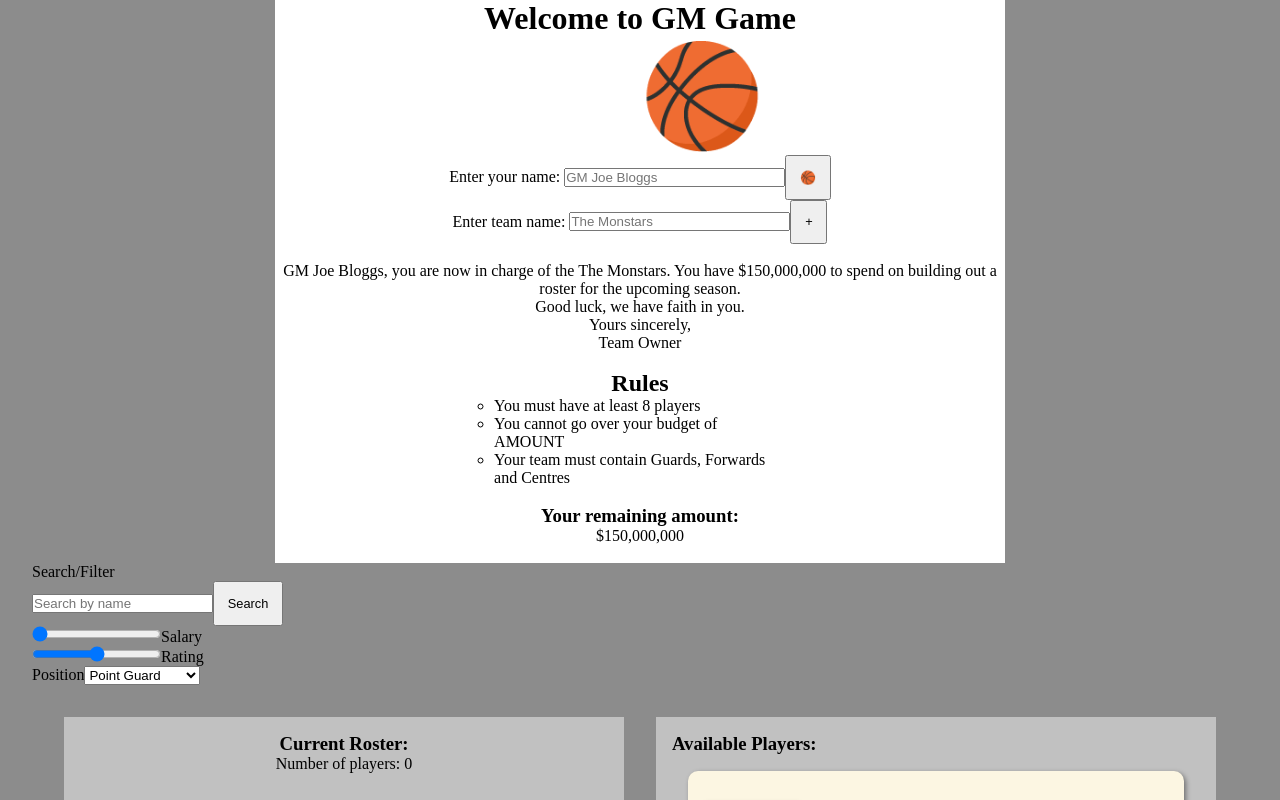
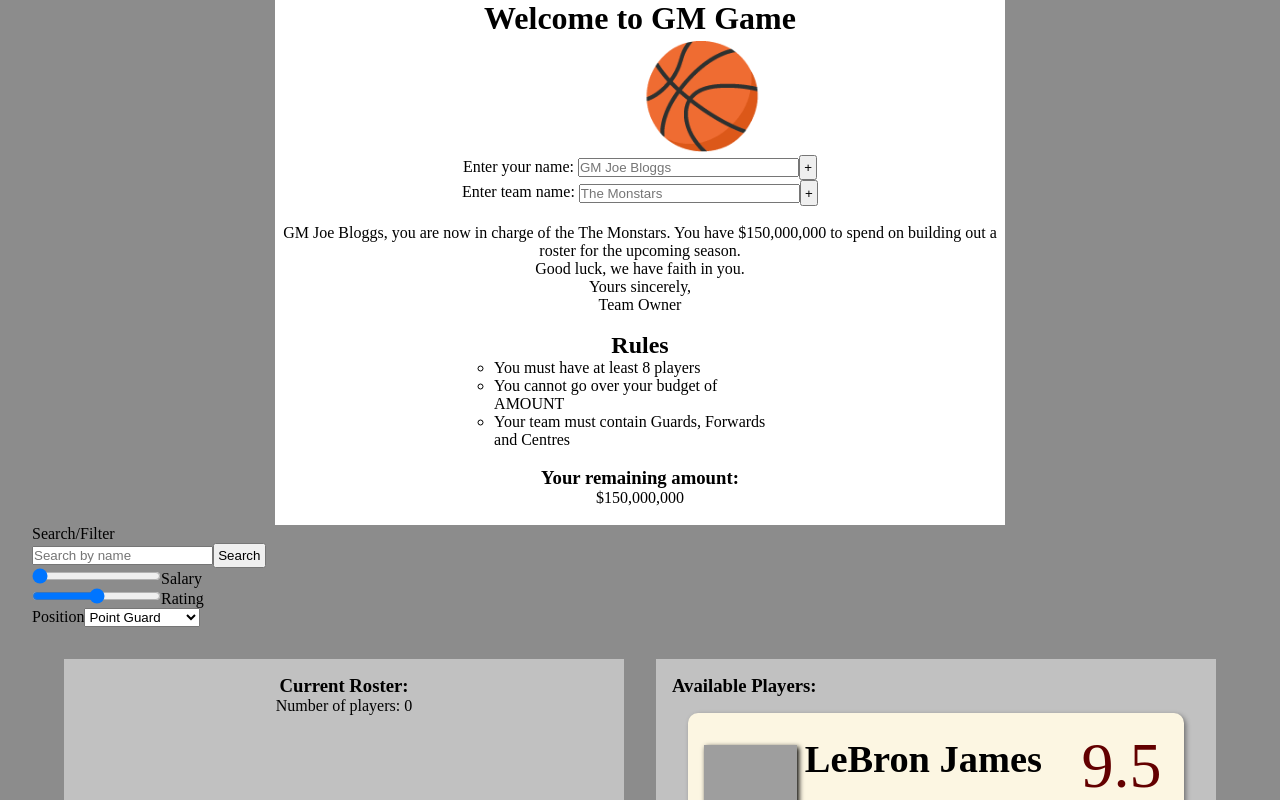
Before and after one commit to Peach-24/nba-gm-simulator, a React (Create React App) app: page / in a window 1280 px wide. Shown: the top 800 px of the page. Built offline with nearby package versions, Linux system fonts and the light colour scheme; grey boxes are pictures that could not be loaded.

Commit message:
buttons resized

```diff
--- a/src/AvailablePlayers.js
+++ b/src/AvailablePlayers.js
@@ -2,26 +2,27 @@ import React from 'react';
 
 const AvailablePlayers = (props) => {
   return (
-    <div id='availablePlayers' class='rosters'>
+    <div id="availablePlayers" class="rosters">
       <h3>Available Players:</h3>
       <ul>
         {props.players.map((player) => {
           const remove = props.selectPlayer;
 
           return (
-            <li key={player.name} id='player-card'>
-              <div class='player-block'>
-                <div class='headshot'>
+            <li key={player.name} id="player-card">
+              <div class="player-block">
+                <div class="headshot">
                   <img src={player.url} alt={player.name} />
                 </div>
-                <div class='player-info'>
+                <div class="player-info">
                   <h1>{player.name}</h1>
                   <p>Position: {player.position}</p>
                   <p>Salary: ${player.salary}</p>
                 </div>
-                <div class='rating'>
+                <div class="rating">
                   <p>{player.rating}</p>
                   <button
+                    id="select-player"
                     onClick={() => {
                       remove(player.name);
                     }}
--- a/src/Header.js
+++ b/src/Header.js
@@ -20,7 +20,7 @@ const Header = () => {
           placeholder="GM Joe Bloggs"
           required
         ></input>
-        <button> 🏀 </button>
+        <button> + </button>
         <br></br>
 
         <label>Enter team name: </label>
--- a/src/index.css
+++ b/src/index.css
@@ -37,6 +37,10 @@ header {
 }
 
 button {
+  padding: 0.25vw;
+}
+
+#select-player {
   padding: 1vw;
   font-size: 1vw;
 }
```
Also changed, not shown: 1 other file (tests, documents, lock files or other folders).
